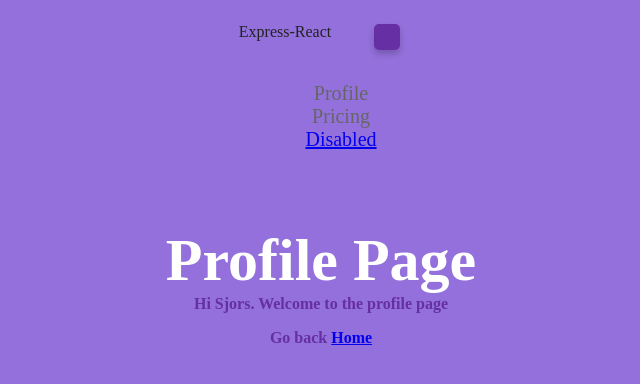
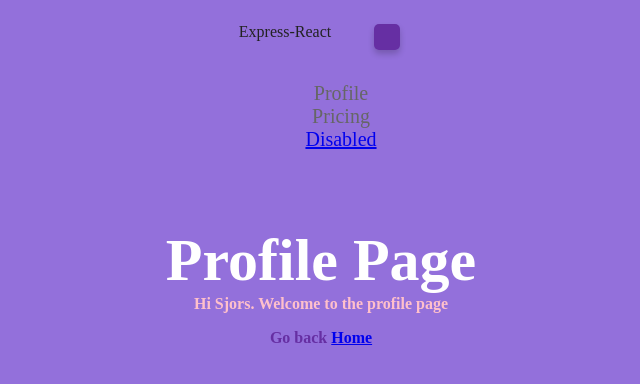
Before and after one commit to sjorsvanheuveln/express-react-boilerplate, a React app: page /profile in a window 1280 px wide. Shown: the top 384 px of the page, without its empty margins (319-959 px from the left). Built offline with nearby package versions, Linux system fonts and the light colour scheme; the HTML template or start-up script is replaced by a standard one.

Commit message:
Added CSSpurging

```diff
--- a/package.json
+++ b/package.json
@@ -25,6 +25,7 @@
     "@babel/core": "^7.14.0",
     "@babel/preset-env": "^7.14.1",
     "@babel/preset-react": "^7.13.13",
+    "@fullhuman/postcss-purgecss": "^4.0.3",
     "babel-loader": "^8.2.2",
     "css-loader": "^5.2.4",
     "eslint": "^7.26.0",
--- a/postcss.config.js
+++ b/postcss.config.js
@@ -1,3 +1,10 @@
+const purgecss = require('@fullhuman/postcss-purgecss');
+
 module.exports = {
-  plugins: [require('postcss-preset-env')],
+  plugins: [
+    require('postcss-preset-env'),
+    purgecss({
+      content: ['./**/*.jsx', './**/*.html'],
+    }),
+  ],
 };
--- a/src/components/ProfilePage.jsx
+++ b/src/components/ProfilePage.jsx
@@ -7,7 +7,7 @@ export default function ProfilePage(props) {
   return (
     <div>
       <h2>Profile Page</h2>
-      <p>Hi {username}. Welcome to the profile page</p>
+      <p id="inferior">Hi {username}. Welcome to the profile page</p>
       <p>Go back <Link to="/">Home</Link></p>
     </div>
   );
--- a/src/styles/index.scss
+++ b/src/styles/index.scss
@@ -50,3 +50,15 @@ button {
 	color: #222;
 	text-decoration: none;
 }
+
+#unused {
+	font: Futura;
+	font-size: 30px;
+	color: orange;
+}
+
+#inferior {
+	font: sans-serif;
+	border: 20px;
+	color: pink;
+}
```
Also changed, not shown: 2 other files (tests, documents, lock files or other folders).
